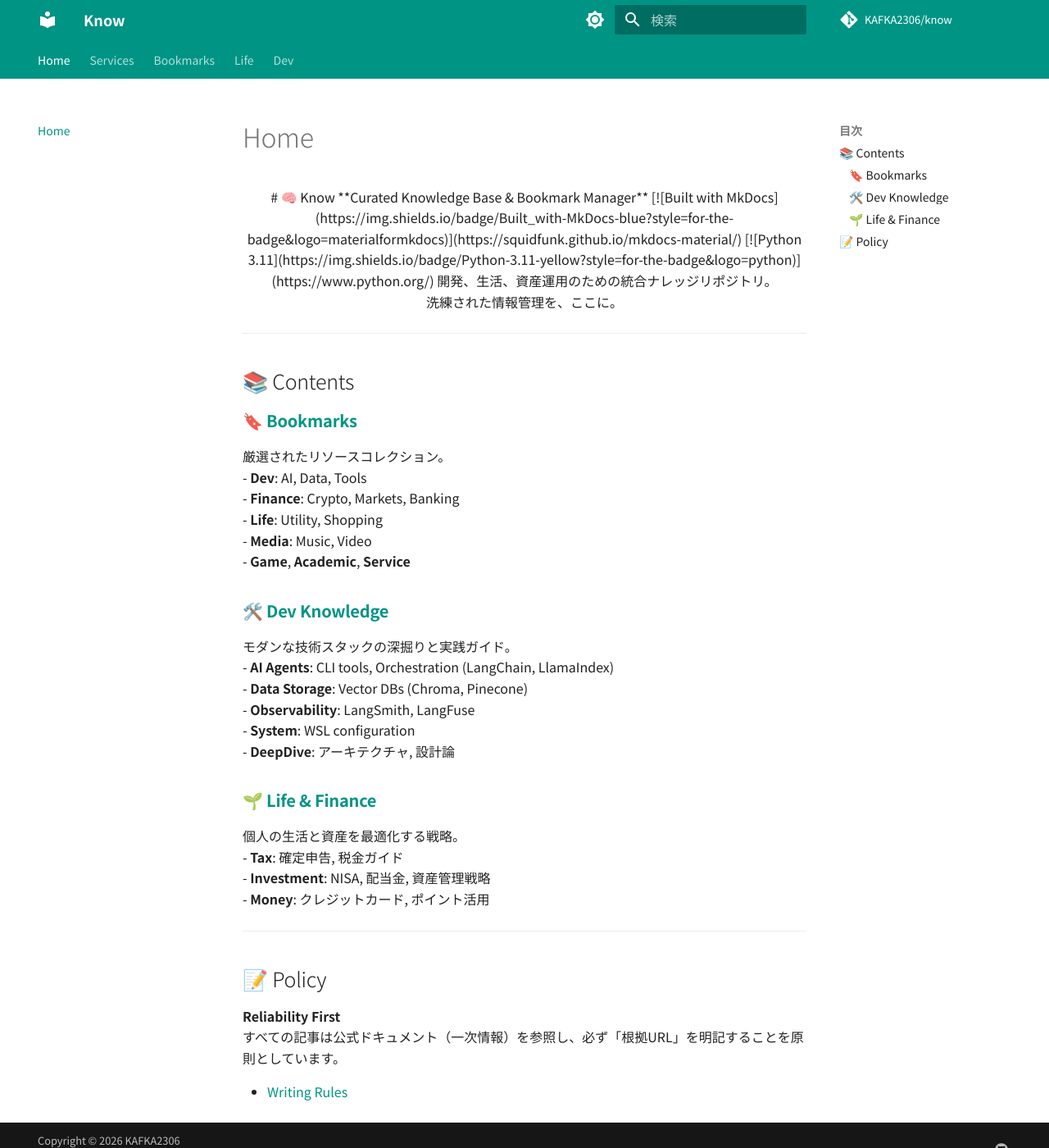
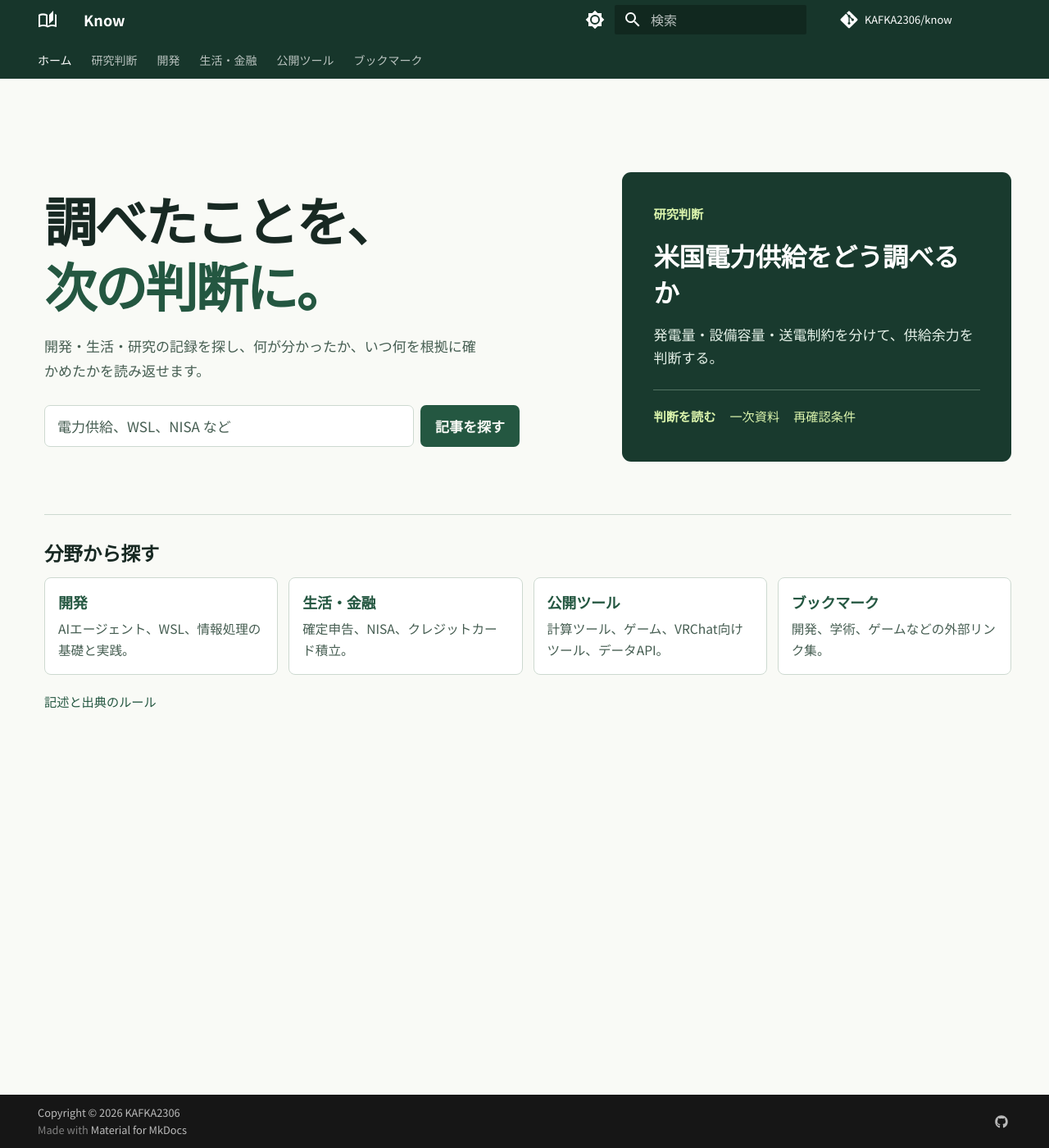
Before and after one commit to KAFKA2306/know, an MkDocs documentation site: the page built from docs/index.md, in a window 1280 px wide and 1400 px high. Shown: the whole window at 82% size. Built offline with MkDocs 1.6.1 and Material for MkDocs 9.7.7, drawn with Linux system fonts in a browser that asks for light colours; comment, search, counter and statistics services are not loaded.

Commit message:
Knowを検索と研究判断から使えるサイトに刷新
Refs #22

```diff
--- a/docs/index.md
+++ b/docs/index.md
@@ -1,48 +1,93 @@
-<div align="center">
+---
+title: ホーム
+description: 開発、生活、研究で調べたことを、一次資料と確認時点からたどる。
+hide:
+  - toc
+search:
+  exclude: true
+---
 
-# 🧠 Know
+<div class="know-home" markdown="1">
 
-**Curated Knowledge Base & Bookmark Manager**
+<section class="know-hero" aria-labelledby="know-title" markdown="1">
 
-[![Built with MkDocs](https://img.shields.io/badge/Built_with-MkDocs-blue?style=for-the-badge&logo=materialformkdocs)](https://squidfunk.github.io/mkdocs-material/)
-[![Python 3.11](https://img.shields.io/badge/Python-3.11-yellow?style=for-the-badge&logo=python)](https://www.python.org/)
+<div class="know-intro" markdown="1">
 
-開発、生活、資産運用のための統合ナレッジリポジトリ。
-<br>洗練された情報管理を、ここに。
+# 調べたことを、<br><span>次の判断に。</span> { #know-title }
+
+開発・生活・研究の記録を探し、何が分かったか、いつ何を根拠に確かめたかを読み返せます。
+{ .know-intro-copy }
+
+<form class="know-search" method="get" role="search" aria-label="Knowの記事検索">
+  <label class="know-visually-hidden" for="know-query">検索キーワード</label>
+  <input id="know-query" type="search" name="q" placeholder="電力供給、WSL、NISA など" required>
+  <button type="submit">記事を探す</button>
+</form>
 
 </div>
 
----
+<aside class="know-feature" aria-labelledby="featured-research" markdown="1">
 
-## 📚 Contents
+[研究判断](research/index.md)
+{ .know-feature-label }
 
-### 🔖 **[Bookmarks](bookmarks/index.md)**
-厳選されたリソースコレクション。
-- **Dev**: AI, Data, Tools
-- **Finance**: Crypto, Markets, Banking
-- **Life**: Utility, Shopping
-- **Media**: Music, Video
-- **Game**, **Academic**, **Service**
+## 米国電力供給をどう調べるか { #featured-research }
 
-### 🛠️ **[Dev Knowledge](dev/index.md)**
-モダンな技術スタックの深掘りと実践ガイド。
-- **AI Agents**: CLI tools, Orchestration (LangChain, LlamaIndex)
-- **Data Storage**: Vector DBs (Chroma, Pinecone)
-- **Observability**: LangSmith, LangFuse
-- **System**: WSL configuration
-- **DeepDive**: アーキテクチャ, 設計論
+発電量・設備容量・送電制約を分けて、供給余力を判断する。
 
-### 🌱 **[Life & Finance](life/index.md)**
-個人の生活と資産を最適化する戦略。
-- **Tax**: 確定申告, 税金ガイド
-- **Investment**: NISA, 配当金, 資産管理戦略
-- **Money**: クレジットカード, ポイント活用
+[判断を読む](dev/deepdive/us-electricity-supply.md#_2){ .know-feature-main } [一次資料](dev/deepdive/us-electricity-supply.md#evidence) [再確認条件](dev/deepdive/us-electricity-supply.md#_6)
+{ .know-feature-links }
 
----
+</aside>
 
-## 📝 Policy
+</section>
 
-**Reliability First**
-すべての記事は公式ドキュメント（一次情報）を参照し、必ず「根拠URL」を明記することを原則としています。
+<section class="know-library" aria-labelledby="contents" markdown="1">
 
-- [Writing Rules](rules.md)
+## 分野から探す { #contents }
+
+<div class="know-grid" markdown="1">
+
+<div class="know-entry" markdown="1">
+
+### [開発](dev/index.md) { #dev-knowledge }
+
+AIエージェント、WSL、情報処理の基礎と実践。
+
+</div>
+
+<div class="know-entry" markdown="1">
+
+### [生活・金融](life/index.md) { #life-finance }
+
+確定申告、NISA、クレジットカード積立。
+
+</div>
+
+<div class="know-entry" markdown="1">
+
+### [公開ツール](bookmarks/Service/Sites/index.md)
+
+計算ツール、ゲーム、VRChat向けツール、データAPI。
+
+</div>
+
+<div class="know-entry" markdown="1">
+
+### [ブックマーク](bookmarks/index.md) { #bookmarks }
+
+開発、学術、ゲームなどの外部リンク集。
+
+</div>
+
+</div>
+
+</section>
+
+<div class="know-policy" id="policy" markdown="1">
+
+[記述と出典のルール](rules.md)
+
+</div>
+
+</div>
--- /dev/null
+++ b/docs/stylesheets/know.css
@@ -0,0 +1,254 @@
+[data-md-color-scheme="default"] {
+  --md-default-bg-color: #f9faf6;
+  --md-default-fg-color: #182923;
+  --md-default-fg-color--light: #465e52;
+  --md-accent-fg-color: #245741;
+  --md-typeset-a-color: #245741;
+  --know-card: #fff;
+  --know-rule: #cdd9d0;
+}
+
+[data-md-color-scheme="slate"] {
+  --md-default-bg-color: #121d18;
+  --md-default-fg-color: #ecf3ec;
+  --md-default-fg-color--light: #bacbc1;
+  --md-accent-fg-color: #cdedaa;
+  --md-typeset-a-color: #cdedaa;
+  --know-card: #1a2921;
+  --know-rule: #3c5044;
+}
+
+[data-md-color-scheme] {
+  --md-primary-fg-color: #17362b;
+  --md-primary-bg-color: #fff;
+}
+
+.md-typeset h1,
+.md-typeset h2 {
+  color: var(--md-default-fg-color);
+  font-weight: 700;
+}
+
+.md-typeset a:focus-visible,
+.know-search button:focus-visible {
+  outline: 2px solid currentColor;
+  outline-offset: 4px;
+}
+
+.know-home {
+  font-size: .85rem;
+}
+
+.know-hero {
+  display: grid;
+  grid-template-columns: minmax(0, 1.35fr) minmax(0, 1fr);
+  gap: clamp(1.5rem, 5vw, 4rem);
+  align-items: center;
+  padding-block: clamp(1.1rem, 5vw, 3.6rem);
+}
+
+.know-home h1 {
+  margin: 0;
+  font-size: clamp(1.65rem, 5vw, 3.35rem);
+  letter-spacing: -.04em;
+  line-height: 1.24;
+}
+
+.know-home h1 span {
+  color: var(--md-typeset-a-color);
+}
+
+.know-intro-copy {
+  max-width: 31em;
+  margin-block: 1rem 1.35rem;
+  color: var(--md-default-fg-color--light);
+  line-height: 1.75;
+}
+
+.know-search {
+  display: flex;
+  flex-wrap: wrap;
+  gap: .4rem;
+  max-width: 29rem;
+}
+
+.know-search input[type="search"] {
+  flex: 1 1 11rem;
+  min-width: 0;
+  min-height: 2.55rem;
+  padding: .55rem .75rem;
+  border: 1px solid var(--know-rule);
+  border-radius: .35rem;
+  background: var(--know-card);
+  color: var(--md-default-fg-color);
+  font: inherit;
+}
+
+.know-search input::placeholder {
+  color: var(--md-default-fg-color--light);
+}
+
+.know-search input:focus-visible {
+  outline: 2px solid var(--md-typeset-a-color);
+  outline-offset: 2px;
+}
+
+.know-search button {
+  flex: 0 0 auto;
+  min-height: 2.55rem;
+  padding: .55rem .85rem;
+  border: 1px solid transparent;
+  border-radius: .35rem;
+  background: var(--md-typeset-a-color);
+  color: var(--md-default-bg-color);
+  font: inherit;
+  font-weight: 700;
+  cursor: pointer;
+}
+
+.know-search button:focus-visible {
+  outline-color: var(--md-typeset-a-color);
+}
+
+.know-search button:hover {
+  filter: brightness(.9);
+}
+
+.know-visually-hidden {
+  position: absolute;
+  width: 1px;
+  height: 1px;
+  overflow: hidden;
+  clip-path: inset(50%);
+  white-space: nowrap;
+}
+
+.know-feature {
+  align-self: stretch;
+  display: grid;
+  align-content: center;
+  border-radius: .55rem;
+  padding: clamp(1rem, 3vw, 2rem);
+  background: #193a2e;
+  color: #e6f2e9;
+}
+
+.know-feature h2 {
+  margin: 0;
+  color: #fff;
+  font-size: clamp(1.1rem, 2.45vw, 1.8rem);
+  line-height: 1.4;
+}
+
+.know-feature-label {
+  margin: 0 0 .85rem;
+  font-size: .76rem;
+  font-weight: 700;
+}
+
+.know-feature a {
+  color: #dcf5ad;
+}
+
+.know-feature a:hover {
+  color: #fff;
+  text-decoration: underline;
+}
+
+.know-feature-links {
+  display: flex;
+  flex-wrap: wrap;
+  align-items: center;
+  gap: .45rem .85rem;
+  margin: .45rem 0 0;
+  padding-top: .7rem;
+  border-top: 1px solid #537363;
+  font-size: .76rem;
+}
+
+.know-feature-links a {
+  padding-block: .27rem;
+}
+
+.know-feature-main {
+  font-weight: 700;
+}
+
+.know-library {
+  border-top: 1px solid var(--know-rule);
+  padding-top: .4rem;
+}
+
+.know-library h2 {
+  margin: 1.1rem 0 .65rem;
+  font-size: 1.18rem;
+}
+
+.know-grid {
+  display: grid;
+  grid-template-columns: repeat(4, minmax(0, 1fr));
+  gap: .65rem;
+}
+
+.know-entry {
+  position: relative;
+  border: 1px solid var(--know-rule);
+  border-radius: .4rem;
+  padding: .8rem;
+  background: var(--know-card);
+}
+
+.know-entry:hover,
+.know-entry:focus-within {
+  border-color: var(--md-typeset-a-color);
+}
+
+.know-entry h3 {
+  margin: 0 0 .3rem;
+  font-size: .9rem;
+  font-weight: 700;
+}
+
+.know-entry h3 a::after {
+  position: absolute;
+  inset: 0;
+  content: "";
+}
+
+.know-entry p {
+  margin: 0;
+  color: var(--md-default-fg-color--light);
+  font-size: .78rem;
+  line-height: 1.65;
+}
+
+.know-home .headerlink {
+  display: none;
+}
+
+.know-policy {
+  margin-top: 1rem;
+  font-size: .76rem;
+}
+
+@media (min-width: 76.25em) {
+  .md-main__inner:has(.know-home) .md-sidebar--primary {
+    display: none;
+  }
+}
+
+@media (max-width: 43em) {
+  .know-hero {
+    grid-template-columns: 1fr;
+  }
+
+  .know-grid {
+    grid-template-columns: repeat(2, minmax(0, 1fr));
+  }
+}
+
+@media (max-width: 27em) {
+  .know-search input[type="search"] {
+    flex-basis: 8rem;
+  }
+}
--- a/mkdocs.yml
+++ b/mkdocs.yml
@@ -1,9 +1,9 @@
 site_name: Know
-site_url: https://KAFKA2306.github.io/know/
+site_url: https://kafka2306.github.io/know/
 repo_url: https://github.com/KAFKA2306/know
 repo_name: KAFKA2306/know
 
-site_description: Multi-Knowledge Base for Life, Dev, and more.
+site_description: 開発・生活・研究で調べたことを、一次資料と確認時点からたどる。
 site_author: KAFKA2306
 copyright: Copyright &copy; 2026 KAFKA2306
 
@@ -26,24 +26,27 @@ theme:
     - navigation.sections
     - navigation.tabs
     - navigation.top
-    - navigation.expand
+    - navigation.indexes
     - search.suggest
     - search.highlight
+    - search.share
     - content.code.copy
     - toc.follow
+  icon:
+    logo: material/book-open-page-variant-outline
   palette:
     - scheme: default
       primary: teal
       accent: purple
       toggle:
         icon: material/brightness-7
-        name: Switch to dark mode
+        name: ダークモードに切り替える
     - scheme: slate
       primary: teal
       accent: purple
       toggle:
         icon: material/brightness-4
-        name: Switch to light mode
+        name: ライトモードに切り替える
   font:
     text: Noto Sans JP
     code: Roboto Mono
@@ -55,7 +58,12 @@ plugins:
         - ja
   - tags
 
+extra_css:
+  - stylesheets/know.css
+
 markdown_extensions:
+  - attr_list
+  - md_in_html
   - toc:
       permalink: true
   - admonition
@@ -69,52 +77,20 @@ markdown_extensions:
           format: !!python/name:pymdownx.superfences.fence_code_format
 
 nav:
-  - Home: index.md
-  - Services:
-      - Evidence Contract Integration: services/evidence-contract-integration.md
-  - Bookmarks:
-      - Top: bookmarks/index.md
-      - Dev:
-          - Top: bookmarks/Dev/index.md
-          - AI: bookmarks/Dev/AI/index.md
-          - Data: bookmarks/Dev/Data/index.md
-          - Tool: bookmarks/Dev/Tool/index.md
-      - Game:
-          - Top: bookmarks/Game/index.md
-          - VR: bookmarks/Game/VR/index.md
-          - Board: bookmarks/Game/Board/index.md
-          - Digital: bookmarks/Game/Digital/index.md
-      - Finance:
-          - Top: bookmarks/Finance/index.md
-          - Bank: bookmarks/Finance/Bank/index.md
-          - Market: bookmarks/Finance/Market/index.md
-          - Crypto: bookmarks/Finance/Crypto/index.md
-      - Service:
-          - Top: bookmarks/Service/index.md
-          - 自作公開サイト: bookmarks/Service/Sites/index.md
-          - Cloud: bookmarks/Service/Cloud/index.md
-          - Social: bookmarks/Service/Social/index.md
-      - Media:
-          - Top: bookmarks/Media/index.md
-          - Video: bookmarks/Media/Video/index.md
-          - Music: bookmarks/Media/Music/index.md
-      - Academic:
-          - Top: bookmarks/Academic/index.md
-          - Library: bookmarks/Academic/Library/index.md
-          - Research: bookmarks/Academic/Research/index.md
-      - Life:
-          - Top: bookmarks/Life/index.md
-          - Shopping: bookmarks/Life/Shopping/index.md
-          - Utility: bookmarks/Life/Utility/index.md
-      - Other: bookmarks/Other/index.md
-  - Life:
-      - Tax: life/tax/index.md
-      - Money: life/money/credit-card-investment-2026.md
-  - Dev:
-      - Agent: dev/agent/index.md
+  - ホーム: index.md
+  - 研究判断:
+      - research/index.md
+      - 米国の電力供給: dev/deepdive/us-electricity-supply.md
+      - カリフォルニア州の自動運転報告: dev/deepdive/california-av-reporting-2026.md
+      - 製造の品質検査: dev/deepdive/manufacturing-quality-inspection.md
+      - 再使用ロケット: dev/deepdive/reusable-launch-evidence.md
+      - 根拠の記録と検証の導入ガイド: services/evidence-contract-integration.md
+  - 開発:
+      - dev/index.md
+      - AIエージェント: dev/agent/index.md
       - WSL: dev/wsl/index.md
-      - DeepDive:
-          - 概要: dev/deepdive/index.md
+      - 情報処理の実践:
+          - dev/deepdive/index.md
           - 基礎:
               - データとは何か: dev/deepdive/foundations/data.md
               - プログラムの構造: dev/deepdive/foundations/structure.md
@@ -128,7 +104,42 @@ nav:
               - デザイントークン: dev/deepdive/design.md
               - AIパイプライン: dev/deepdive/ai-pipeline.md
               - AIペルソナ品質管理: dev/deepdive/persona.md
-              - 米国電力供給の研究判断: dev/deepdive/us-electricity-supply.md
-              - California AV報告制度の研究判断: dev/deepdive/california-av-reporting-2026.md
-              - 製造品質検査の研究判断: dev/deepdive/manufacturing-quality-inspection.md
-              - 再使用ロケットの研究判断: dev/deepdive/reusable-launch-evidence.md
+  - 生活・金融:
+      - life/index.md
+      - 税金: life/tax/index.md
+      - クレジットカード積立: life/money/credit-card-investment-2026.md
+  - 公開ツール: bookmarks/Service/Sites/index.md
+  - ブックマーク:
+      - bookmarks/index.md
+      - 開発:
+          - bookmarks/Dev/index.md
+          - AI: bookmarks/Dev/AI/index.md
+          - データ: bookmarks/Dev/Data/index.md
+          - 開発ツール: bookmarks/Dev/Tool/index.md
+      - ゲーム:
+          - bookmarks/Game/index.md
+          - VR: bookmarks/Game/VR/index.md
+          - ボードゲーム: bookmarks/Game/Board/index.md
+          - デジタルゲーム: bookmarks/Game/Digital/index.md
+      - 金融:
+          - bookmarks/Finance/index.md
+          - 銀行: bookmarks/Finance/Bank/index.md
+          - 市場: bookmarks/Finance/Market/index.md
+          - 暗号資産: bookmarks/Finance/Crypto/index.md
+      - サービス:
+          - bookmarks/Service/index.md
+          - クラウド: bookmarks/Service/Cloud/index.md
+          - SNS: bookmarks/Service/Social/index.md
+      - メディア:
+          - bookmarks/Media/index.md
+          - 動画: bookmarks/Media/Video/index.md
+          - 音楽: bookmarks/Media/Music/index.md
+      - 学術:
+          - bookmarks/Academic/index.md
+          - 図書館: bookmarks/Academic/Library/index.md
+          - 研究資料: bookmarks/Academic/Research/index.md
+      - 生活:
+          - bookmarks/Life/index.md
+          - 買い物: bookmarks/Life/Shopping/index.md
+          - 生活サービス: bookmarks/Life/Utility/index.md
+      - その他: bookmarks/Other/index.md
```
Also changed, not shown: docs/dev/deepdive/us-electricity-supply.md (+8 -8 lines), docs/dev/index.md (+5 -6 lines), docs/life/index.md (+3 -5 lines), docs/research/index.md (added, +12 -0 lines).
